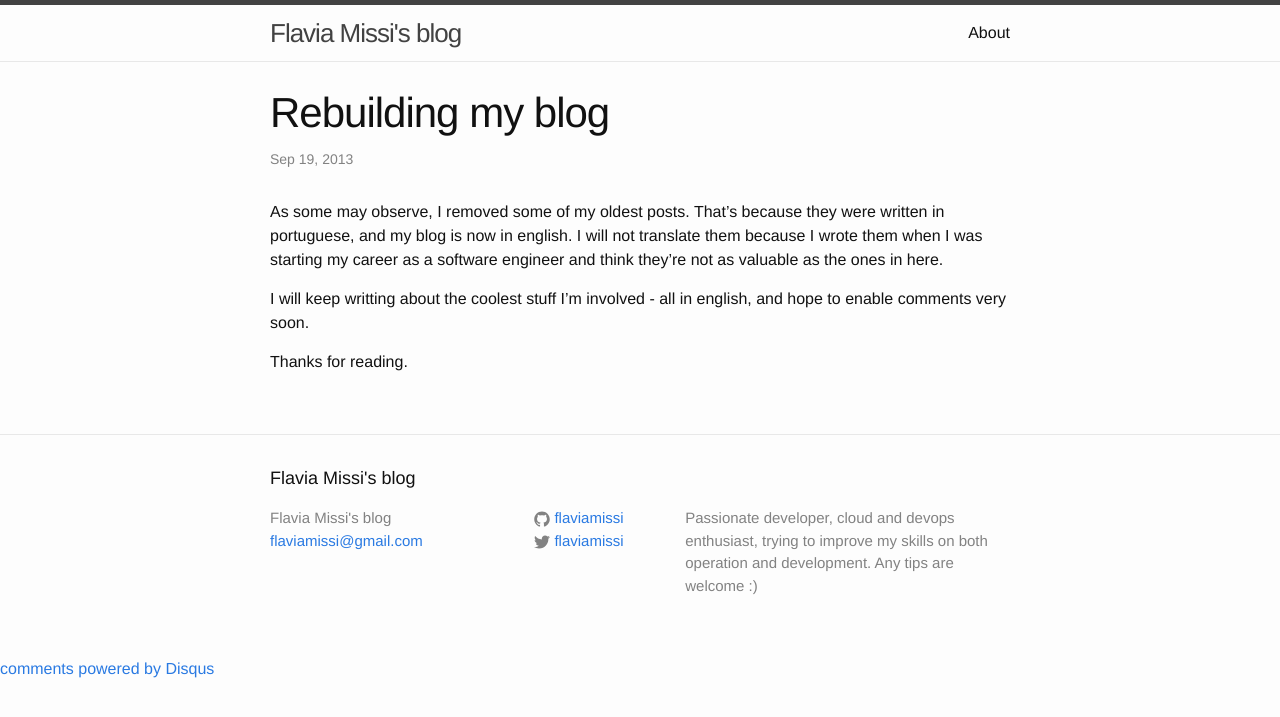
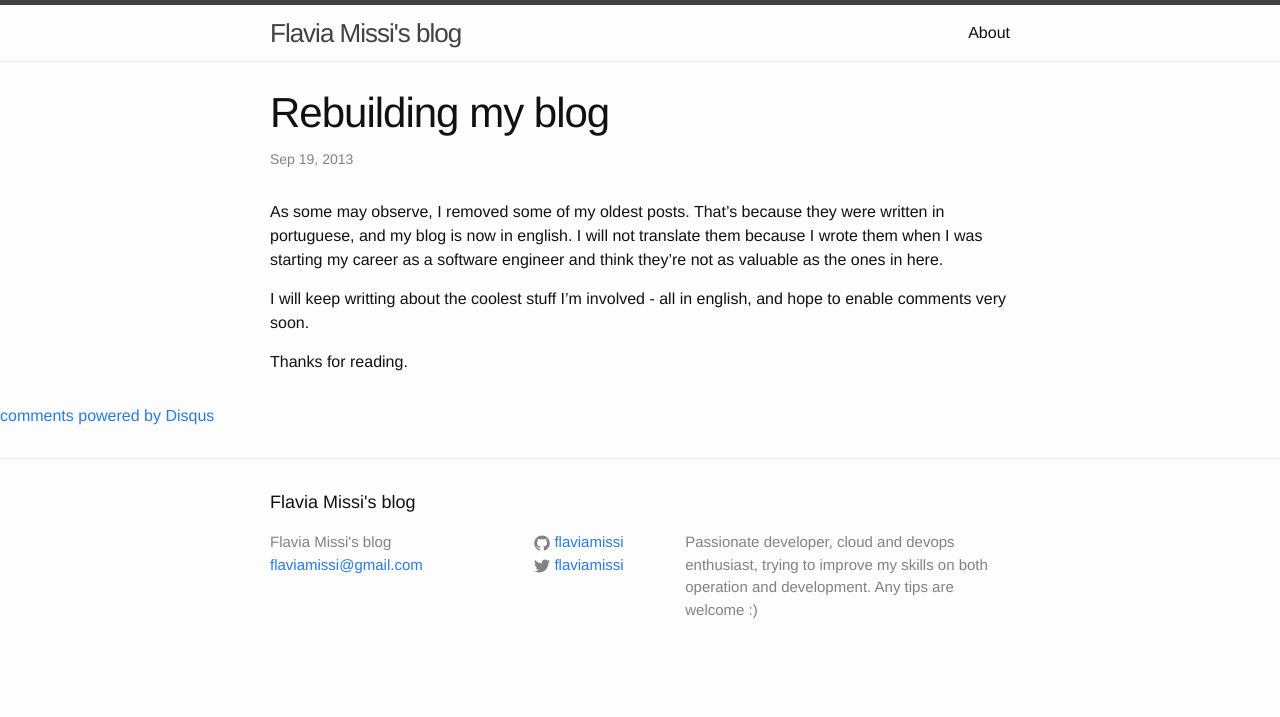
Before and after one commit to flavianmissi/flaviamissi.github.io, a Jekyll site: the page built from _posts/2014-11-08-rebuilding-my-blog.markdown, in a window 1280 px wide. Shown: the top 717 px of the page. Built offline with Jekyll 4.4.1, drawn with Linux system fonts in a browser that asks for light colours; comment, search, counter and statistics services are not loaded.

Commit message:
include comment inside post body

```diff
--- a/_layouts/default.html
+++ b/_layouts/default.html
@@ -11,12 +11,13 @@
       <div class="wrapper">
         {{ content }}
       </div>
+
+      {% include comments.html %}
+
     </div>
 
     {% include footer.html %}
 
-    {% include comments.html %}
-
   </body>
 
 </html>
```
